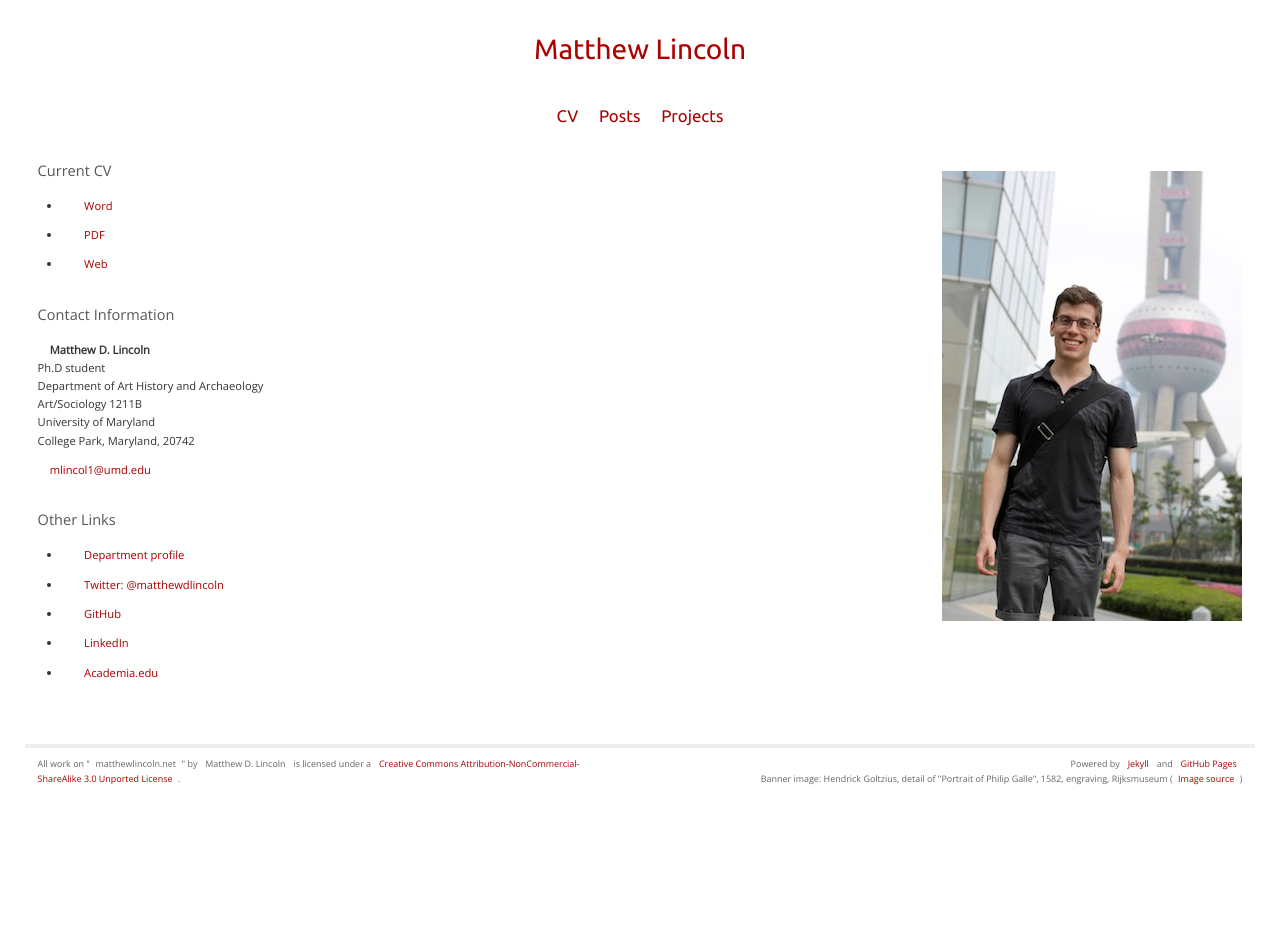
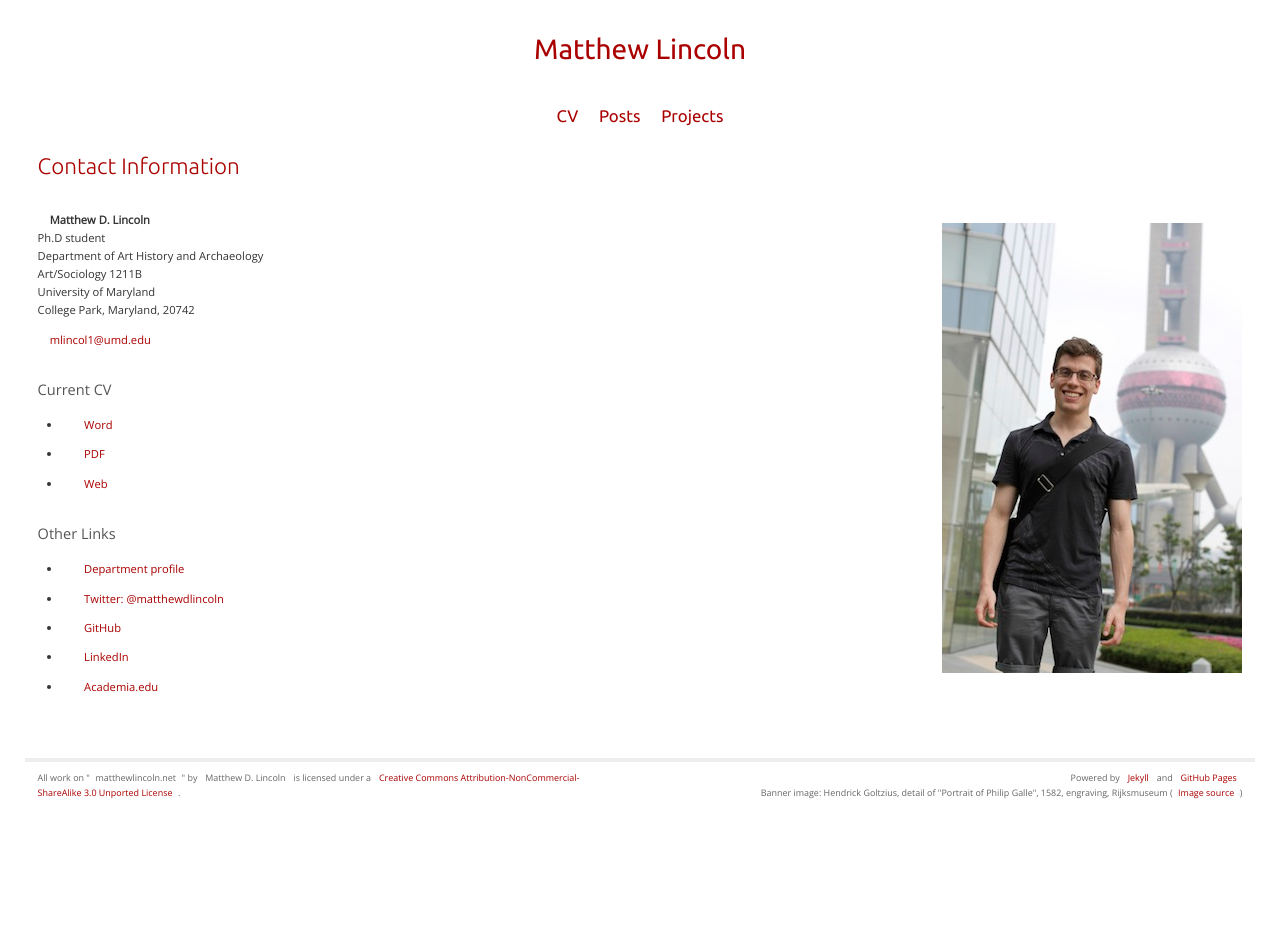
Before and after one commit to mdlincoln/mdlincoln.github.io, a Jekyll site: the page built from about/index.md, in a window 1280 px wide. Built offline with Jekyll 4.4.1, drawn with Linux system fonts in a browser that asks for light colours; some of the changed lines change nothing that is shown.

Commit message:
Show page title, with contact info first

```diff
--- a/about/index.md
+++ b/about/index.md
@@ -1,18 +1,10 @@
 ---
 title: Contact Information
 layout: default
-show_title: false
+show_title: true
 ---
 
 <img src="/assets/images/author.jpg" align="right" />
-
-
-## Current CV
-{% for version in site.data.contact.cv %}
-- [{{version.name}}]({{version.url}})
-{% endfor %}
-
-## Contact Information
 
 **{{ site.data.contact.name }}**
 {{ site.data.contact.position }}
@@ -20,7 +12,10 @@ show_title: false
 
 <{{ site.data.contact.email }}>
 
-
+## Current CV
+{% for version in site.data.contact.cv %}
+- [{{version.name}}]({{version.url}})
+{% endfor %}
 
 ## Other Links
 
```
